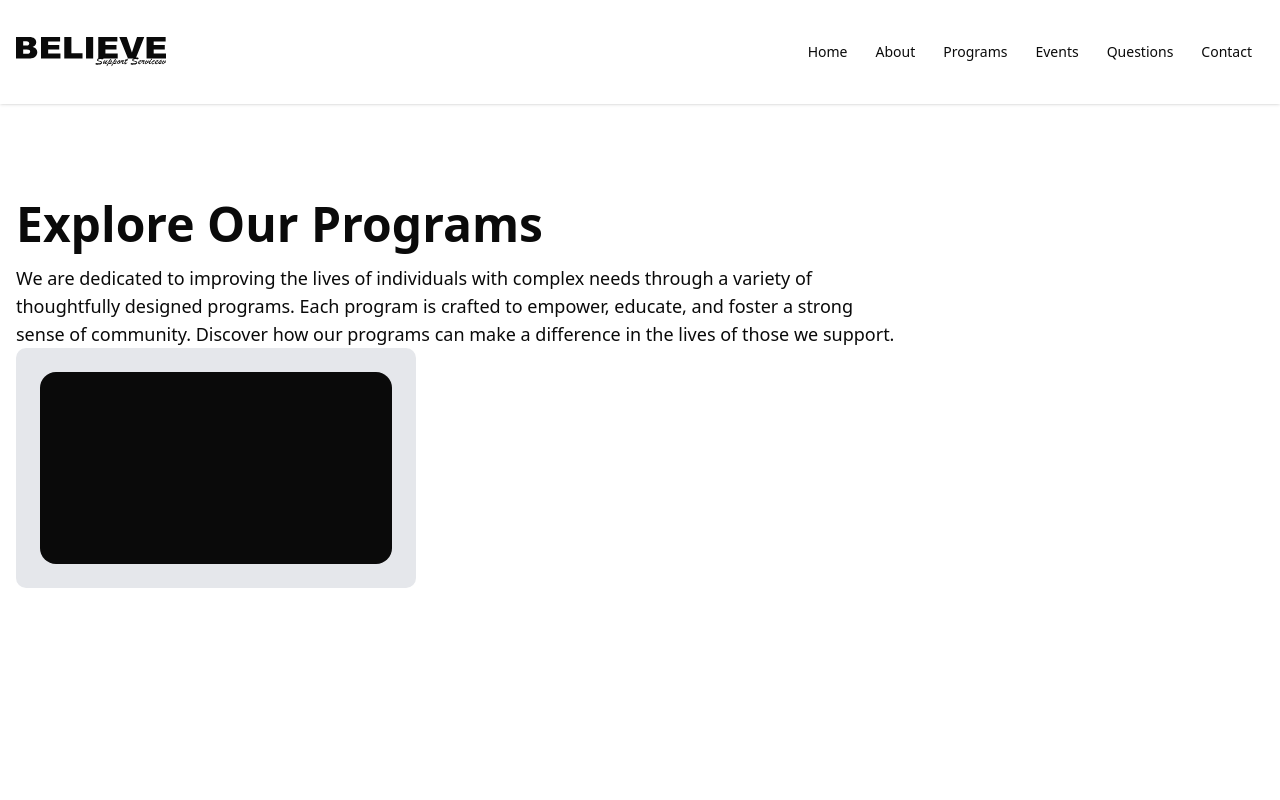
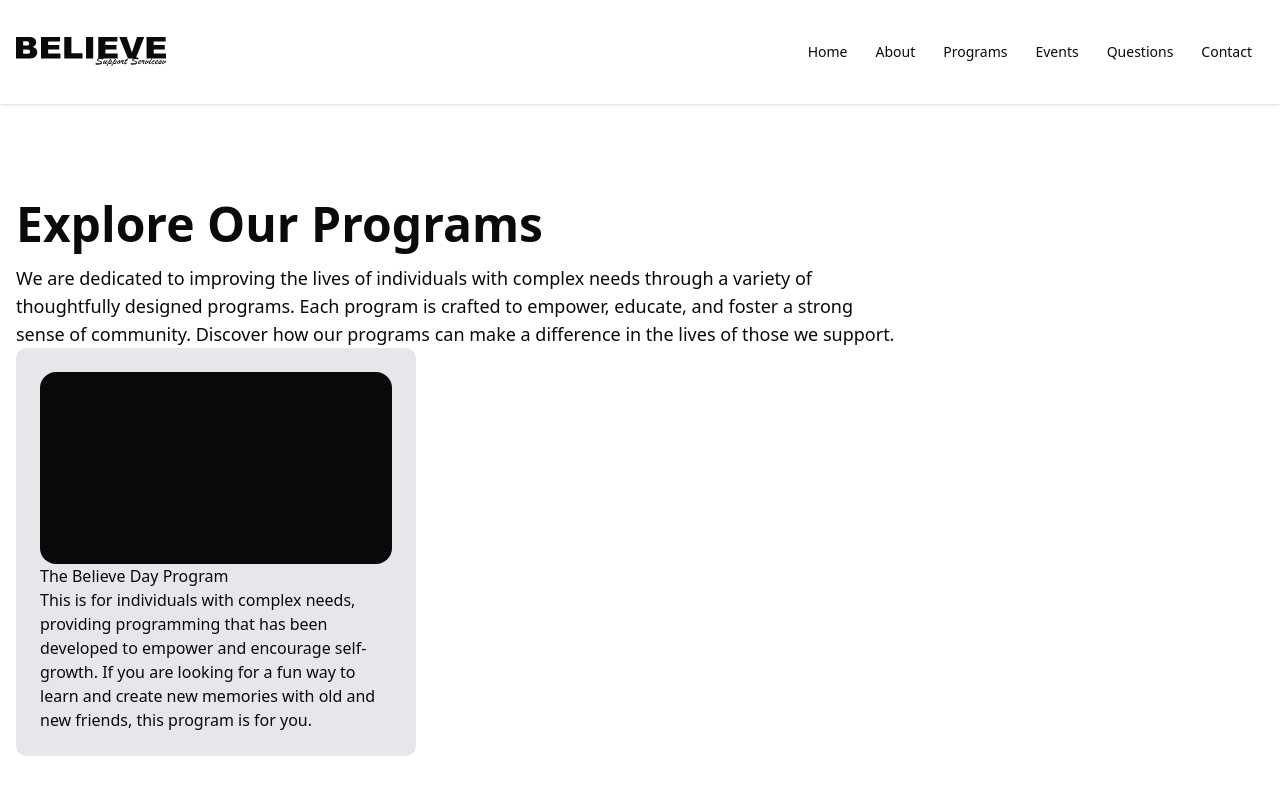
Before and after one commit to Justin-Bento/believe-support-services, a Next.js app: page /programs in a window 1280 px wide. Shown: the top 800 px of the page. Built offline with nearby package versions, Linux system fonts and the light colour scheme.

Commit message:
Copied content from main website to concept website

```diff
--- a/src/app/(frontend)/programs/page.tsx
+++ b/src/app/(frontend)/programs/page.tsx
@@ -20,6 +20,13 @@ export default function ProgramsPage() {
         <div className="overflow-hidden rounded-lg bg-gray-200">
           <div className="px-4 py-5 sm:p-6">
             <div className="w-full h-48 bg-foreground rounded-2xl"></div>
+            <h2>The Believe Day Program</h2>
+            <p>
+              This is for individuals with complex needs, providing programming
+              that has been developed to empower and encourage self-growth. If
+              you are looking for a fun way to learn and create new memories
+              with old and new friends, this program is for you.
+            </p>
           </div>
         </div>
       </section>
```
